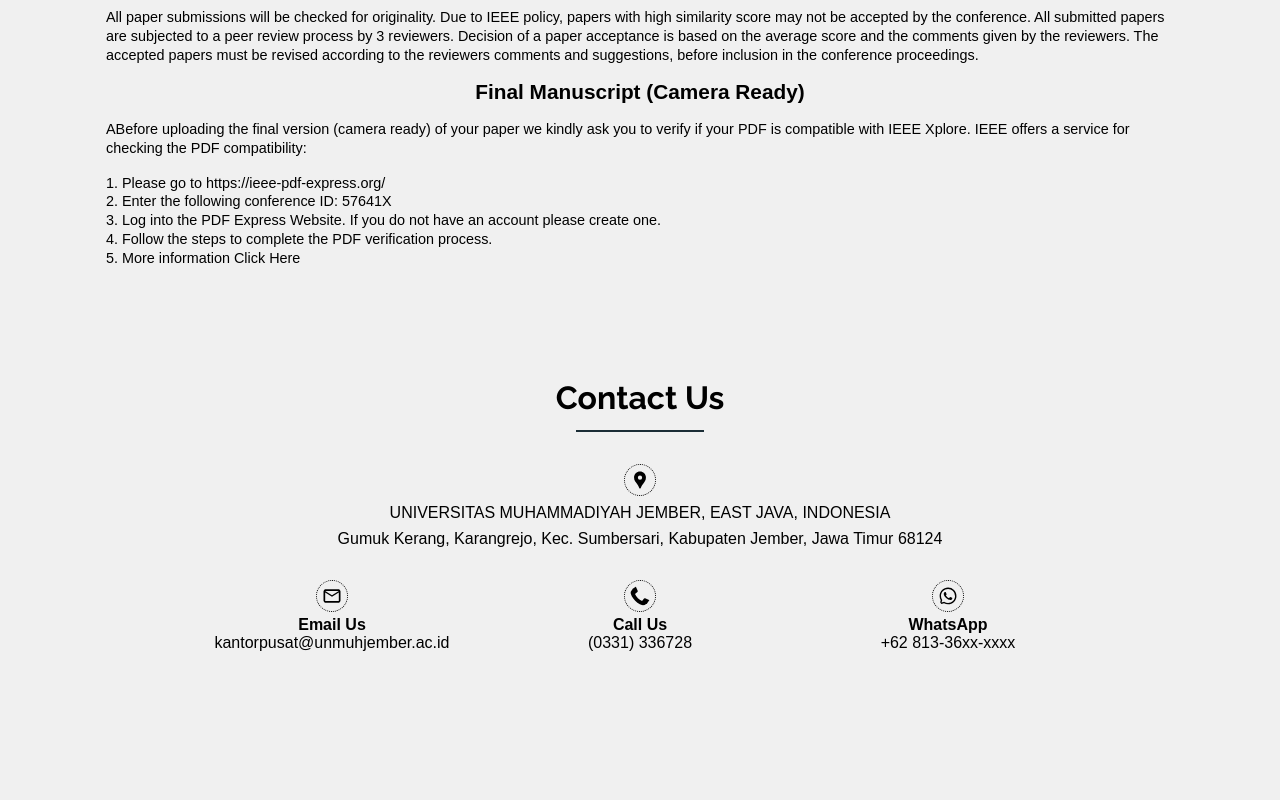
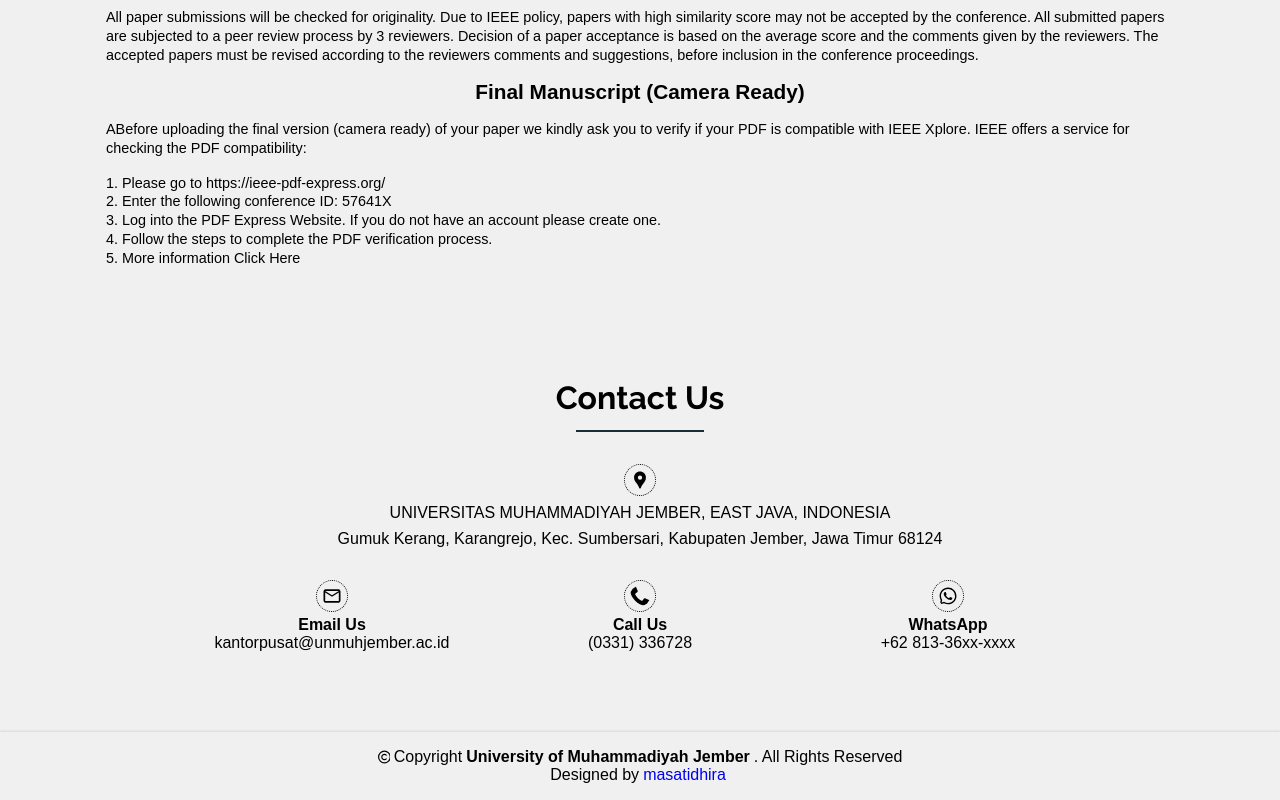
Before and after one commit to masatidhira/unmuh-international-conference, a React (Vite) app: page / in a window 1280 px wide. Shown: the part 6215-7015 px from the top of the page. Before the commit the page ends 6947 px from the top, so only its background shows below. Built offline with nearby package versions, Linux system fonts and the light colour scheme.

Commit message:
Add footer

```diff
--- a/src/App.jsx
+++ b/src/App.jsx
@@ -2,6 +2,7 @@ import Banner from "./components/Banner/Banner"
 import CallForPaper from "./components/CallForPaper/CallForPaper"
 import Commitee from "./components/Commitee/Commitee"
 import Contact from "./components/Contact/Contact"
+import Footer from "./components/Footer/Footer"
 import ImportantDates from "./components/ImportantDates/ImportantDates"
 import Navbar from "./components/Navbar/Navbar"
 import Registration from "./components/Registration/Registration"
@@ -23,6 +24,7 @@ function App() {
         <Submission />
         <Contact />
       </main>
+      <Footer />
     </>
   )
 }
--- /dev/null
+++ b/src/components/Footer/Footer.jsx
@@ -0,0 +1,18 @@
+import { FaRegCopyright } from "react-icons/fa6";
+import "./footer.scss";
+
+function Footer() {
+    return (
+        <section className="footerSection">
+            <footer className="footer">
+                <p>
+                    <FaRegCopyright className="icon" />
+                    Copyright <b> University of Muhammadiyah Jember</b>. All Rights Reserved
+                </p>
+                <p>Designed by <a href="https://masatidhira.github.io/" target="_blank">masatidhira</a></p>
+            </footer>
+        </section>
+    )
+}
+
+export default Footer;
--- /dev/null
+++ b/src/components/Footer/footer.scss
@@ -0,0 +1,23 @@
+.footerSection {
+    box-shadow: 0 0 3px rgba(2, 15, 30, 0.2);
+    .footer {
+        display: flex;
+        flex-direction: column;
+        align-items: center;
+        justify-content: center;
+        padding: 1rem;
+
+        .icon {
+            font-size: 1rem;
+            padding-right: 0.2rem;
+        }
+        p {
+            display: flex;
+            align-items: center;
+
+            b, a {
+                margin: 0 4px;
+            }
+        }
+    }
+}
```
